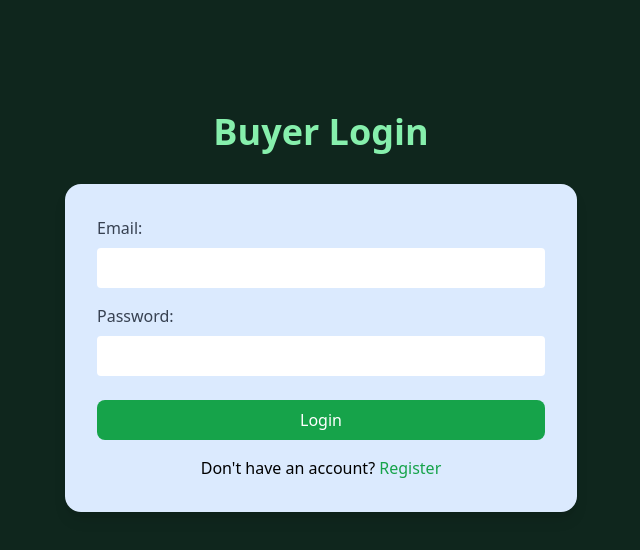
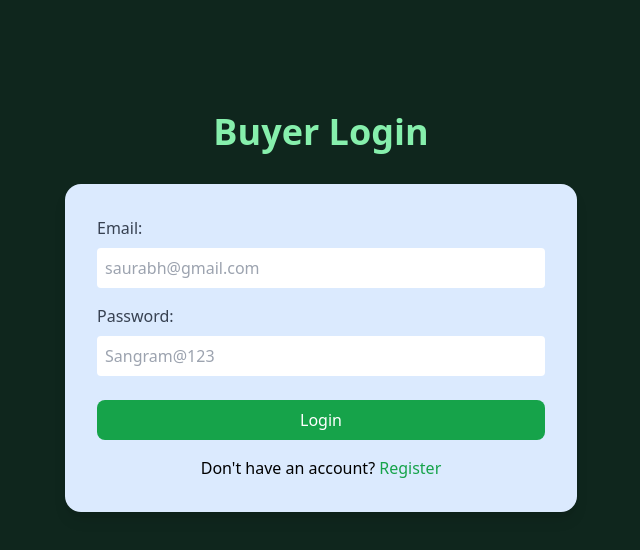
Before and after one commit to 123Sangram/my-fullstack-app, a React (Vite) app in the folder Krishanjh/: page /buyer-form in a window 1280 px wide. Shown: the top 550 px of the page, without its empty margins (319-959 px from the left). Built offline with nearby package versions, Linux system fonts and the light colour scheme.

Commit message:
Update BuyerForm.jsx
password

```diff
--- a/Krishanjh/src/components/buyerform/BuyerForm.jsx
+++ b/Krishanjh/src/components/buyerform/BuyerForm.jsx
@@ -333,6 +333,7 @@ export default function BuyerForm() {
             value={formData.email}
             onChange={handleChange}
             className="mt-2 p-2 w-full rounded"
+            placeholder="saurabh@gmail.com"
             required
             autoComplete="email"
           />
@@ -345,7 +346,7 @@ export default function BuyerForm() {
             name="password"
             value={formData.password}
             onChange={handleChange}
-
+            placeholder="Sangram@123"
             className="mt-2 p-2 w-full rounded"
             required
             autoComplete={isLogin ?   "current-password" : "new-password"}
```
